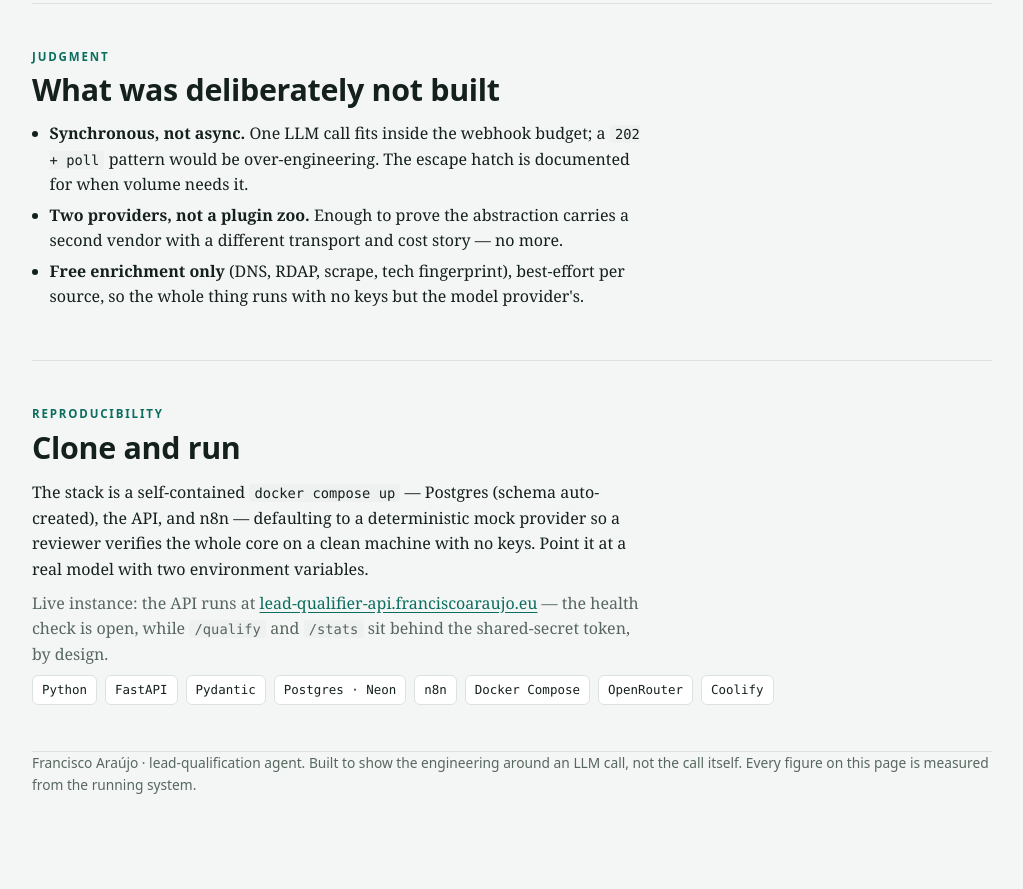
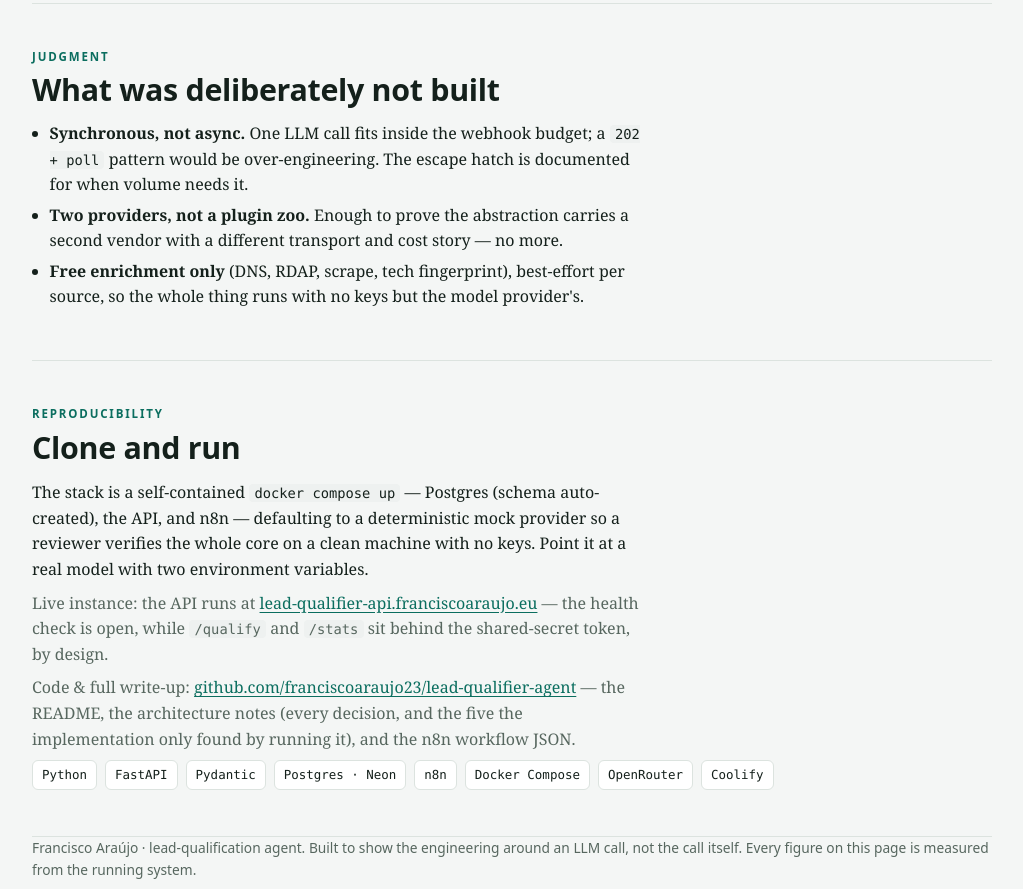
Before and after one commit to franciscoaraujo23/lead-qualifier-agent, a plain HTML site: page docs/case-study.html in a window 1280 px wide. Shown: the part 4793-5682 px from the top of the page, without its empty margins (128-1151 px from the left). Before the commit the page ends 5597 px from the top, so only its background shows below. Drawn offline with Linux system fonts and the light colour scheme.

Commit message:
Link the code repo from the case study
Adds a "Code & write-up" link to the public lead-qualifier-agent repo, so a
reviewer reading the page can click through to the README, architecture notes,
and the n8n workflow JSON.

```diff
--- a/docs/case-study.html
+++ b/docs/case-study.html
@@ -342,6 +342,7 @@ request_completed     {score: 8, cost_usd: 0.002112,
     <h2>Clone and run</h2>
     <p>The stack is a self-contained <code>docker compose up</code> — Postgres (schema auto-created), the API, and n8n — defaulting to a deterministic mock provider so a reviewer verifies the whole core on a clean machine with no keys. Point it at a real model with two environment variables.</p>
     <p class="muted">Live instance: the API runs at <a href="https://lead-qualifier-api.franciscoaraujo.eu/healthz">lead-qualifier-api.franciscoaraujo.eu</a> — the health check is open, while <code>/qualify</code> and <code>/stats</code> sit behind the shared-secret token, by design.</p>
+    <p class="muted">Code &amp; full write-up: <a href="https://github.com/franciscoaraujo23/lead-qualifier-agent">github.com/franciscoaraujo23/lead-qualifier-agent</a> — the README, the architecture notes (every decision, and the five the implementation only found by running it), and the n8n workflow JSON.</p>
     <div class="stack">
       <span>Python</span><span>FastAPI</span><span>Pydantic</span><span>Postgres · Neon</span><span>n8n</span><span>Docker Compose</span><span>OpenRouter</span><span>Coolify</span>
     </div>
```
Also changed, not shown: site/index.html (+1 -0 lines).
